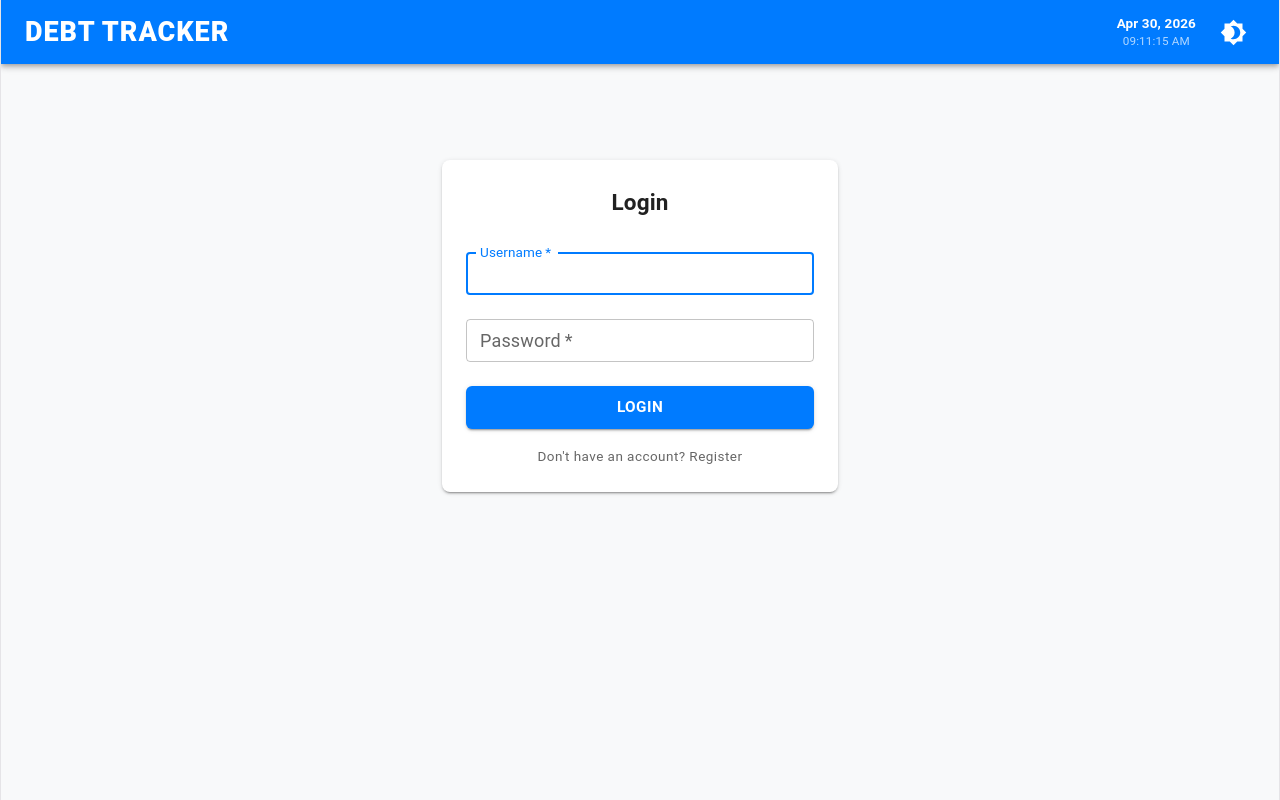
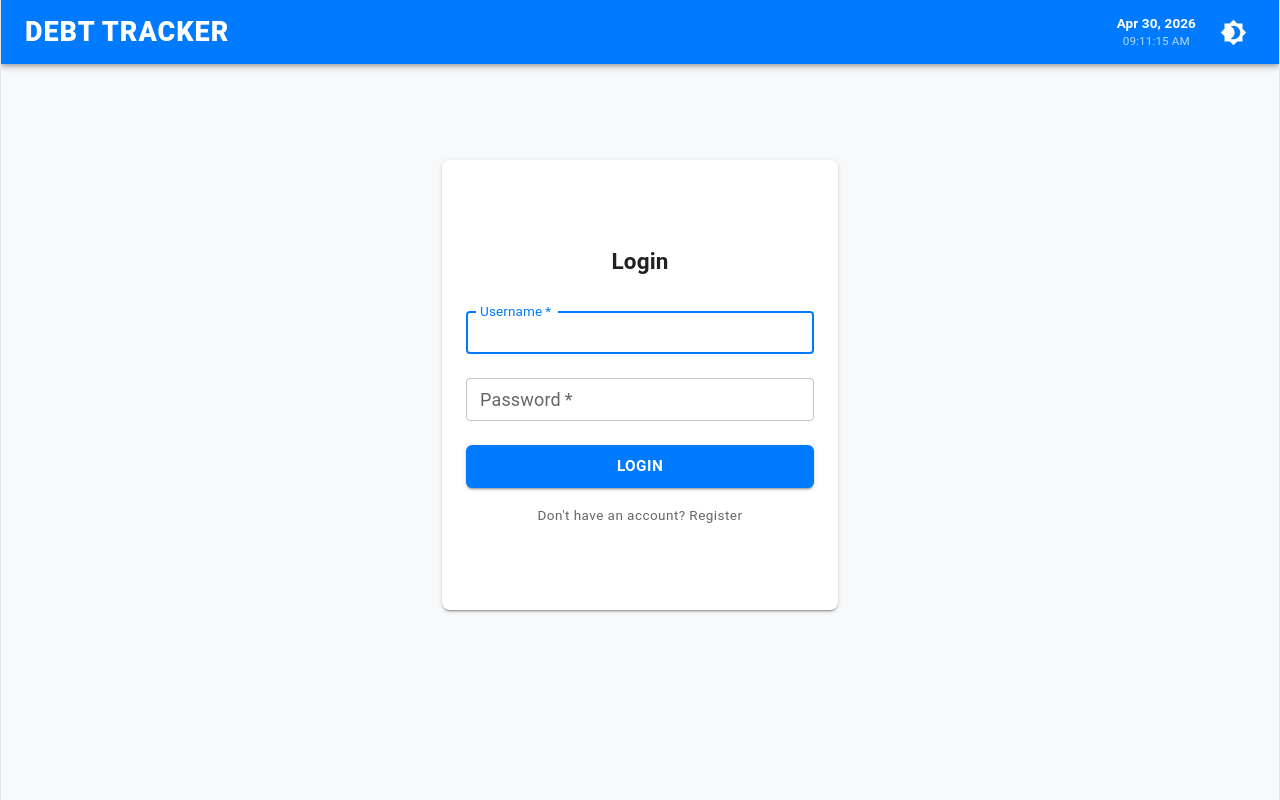
Before and after one commit to anamaricriscaravana/debt-tracker, a React (Vite) app in the folder frontend/: page / in a window 1280 px wide. Built offline with nearby package versions, Linux system fonts and the light colour scheme.

Commit message:
feat: enhanced auth flow with stable UI positioning and input consistency

```diff
--- a/frontend/src/components/Login.jsx
+++ b/frontend/src/components/Login.jsx
@@ -56,7 +56,18 @@ const Login = ({ setToken, setUsername }) => {
     return (
         <Container component="main" maxWidth="xs">
             <Box sx={{ marginTop: 12, display: 'flex', flexDirection: 'column', alignItems: 'center' }}>
-                <Paper elevation={2} sx={{ p: 3, width: '100%', borderRadius: 2 }}>
+                <Paper
+                    elevation={2}
+                    sx={{
+                        p: 3,
+                        width: '100%',
+                        borderRadius: 2,
+                        minHeight: '450px',
+                        display: 'flex',
+                        flexDirection: 'column',
+                        justifyContent: 'center'
+                    }}
+                >
                     <Typography component="h1" variant="h6" align="center" sx={{ fontWeight: '600', mb: 2 }}>
                         {isRegister ? 'Create an Account' : 'Login'}
                     </Typography>
```
